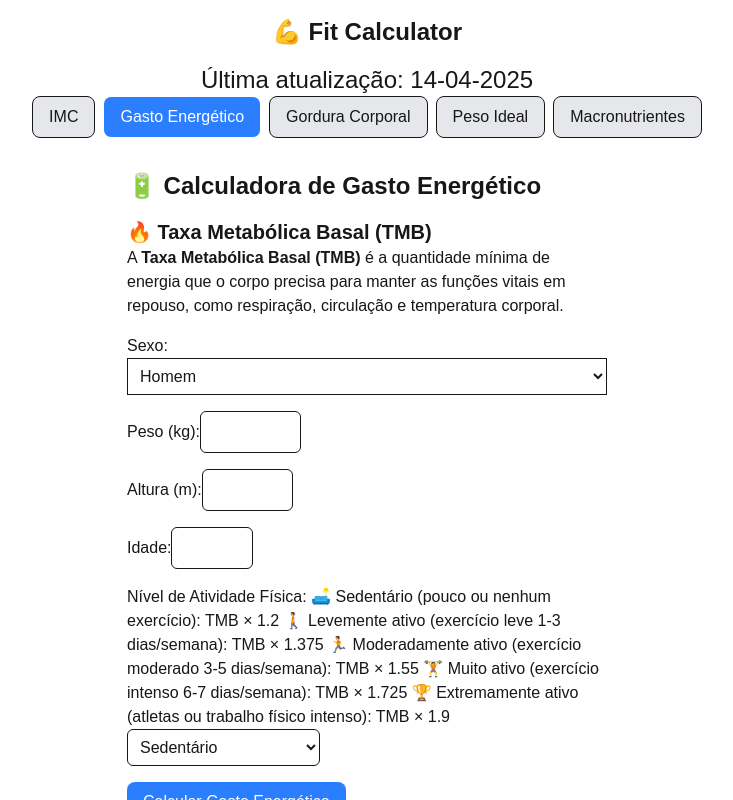
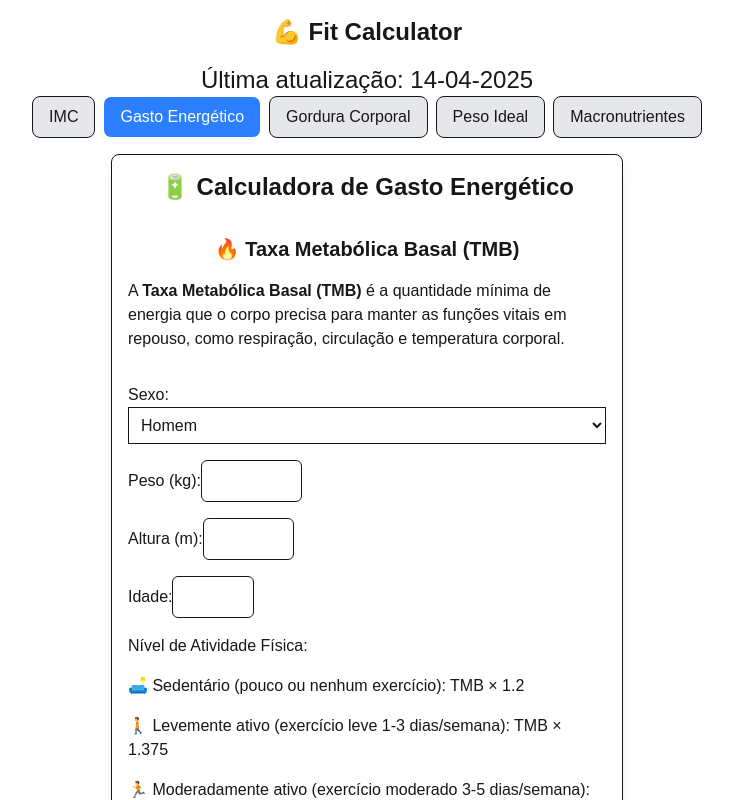
Before and after one commit to Charamba/FitCalculator, a Next.js app: page / in a window 1280 px wide. Both pictures are taken after a click on the button "Gasto Energético". Shown: the top 800 px of the page, without its empty margins (273-1006 px from the left). Built offline with nearby package versions, Linux system fonts and the light colour scheme.

Commit message:
Update page.js

```diff
--- a/src/app/page.js
+++ b/src/app/page.js
@@ -139,7 +139,7 @@ function CalculadoraGET() {
   };
 
   return (
-    <div className="max-w-2xl mx-auto p-4">
+    <div className="flex flex-col items-center gap-4 p-4 border rounded-lg shadow-lg w-full">
       <h1 className="text-2xl font-bold mb-4">🔋 Calculadora de Gasto Energético</h1>
 
       <h2 className="text-xl font-semibold">🔥 Taxa Metabólica Basal (TMB)</h2>
@@ -172,13 +172,20 @@ function CalculadoraGET() {
         </label>
 
         <label className="block">
+          <p className="mb-4">
           Nível de Atividade Física:
+          </p>
 
-          🛋️ Sedentário (pouco ou nenhum exercício): TMB × 1.2
-          🚶 Levemente ativo (exercício leve 1-3 dias/semana): TMB × 1.375
-          🏃 Moderadamente ativo (exercício moderado 3-5 dias/semana): TMB × 1.55
-          🏋️ Muito ativo (exercício intenso 6-7 dias/semana): TMB × 1.725
-          🏆 Extremamente ativo (atletas ou trabalho físico intenso): TMB × 1.9
+          <p className="mb-4">
+          🛋️ Sedentário (pouco ou nenhum exercício): TMB × 1.2 </p>
+          <p className="mb-4">
+          🚶 Levemente ativo (exercício leve 1-3 dias/semana): TMB × 1.375 </p>
+          <p className="mb-4">
+          🏃 Moderadamente ativo (exercício moderado 3-5 dias/semana): TMB × 1.55 </p>
+          <p className="mb-4">
+          🏋️ Muito ativo (exercício intenso 6-7 dias/semana): TMB × 1.725 </p>
+          <p className="mb-4">
+          🏆 Extremamente ativo (atletas ou trabalho físico intenso): TMB × 1.9 </p>
 
           <select className="border p-2 rounded-md" value={atividade} onChange={(e) => setAtividade(e.target.value)}>
             <option>Sedentário</option>
```
